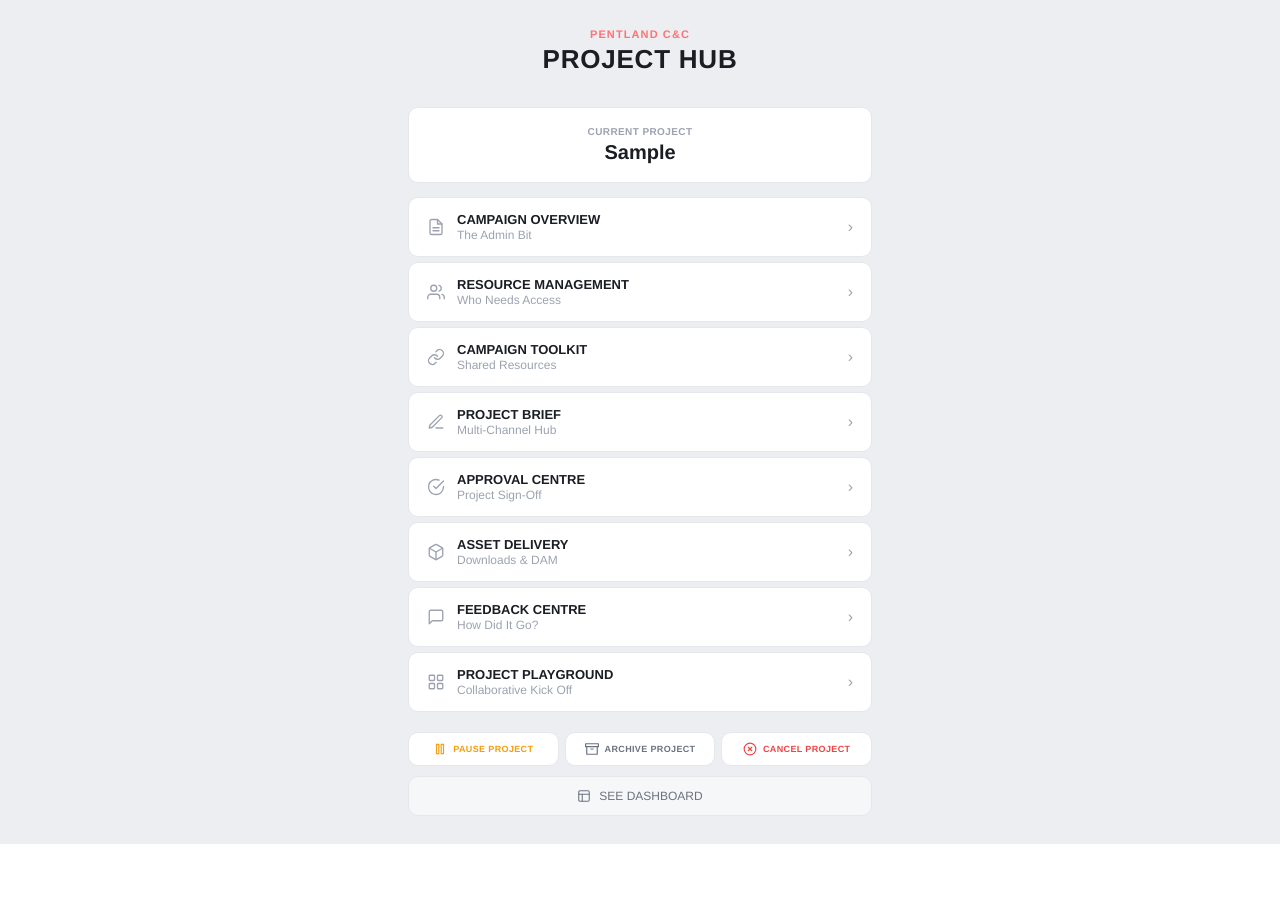
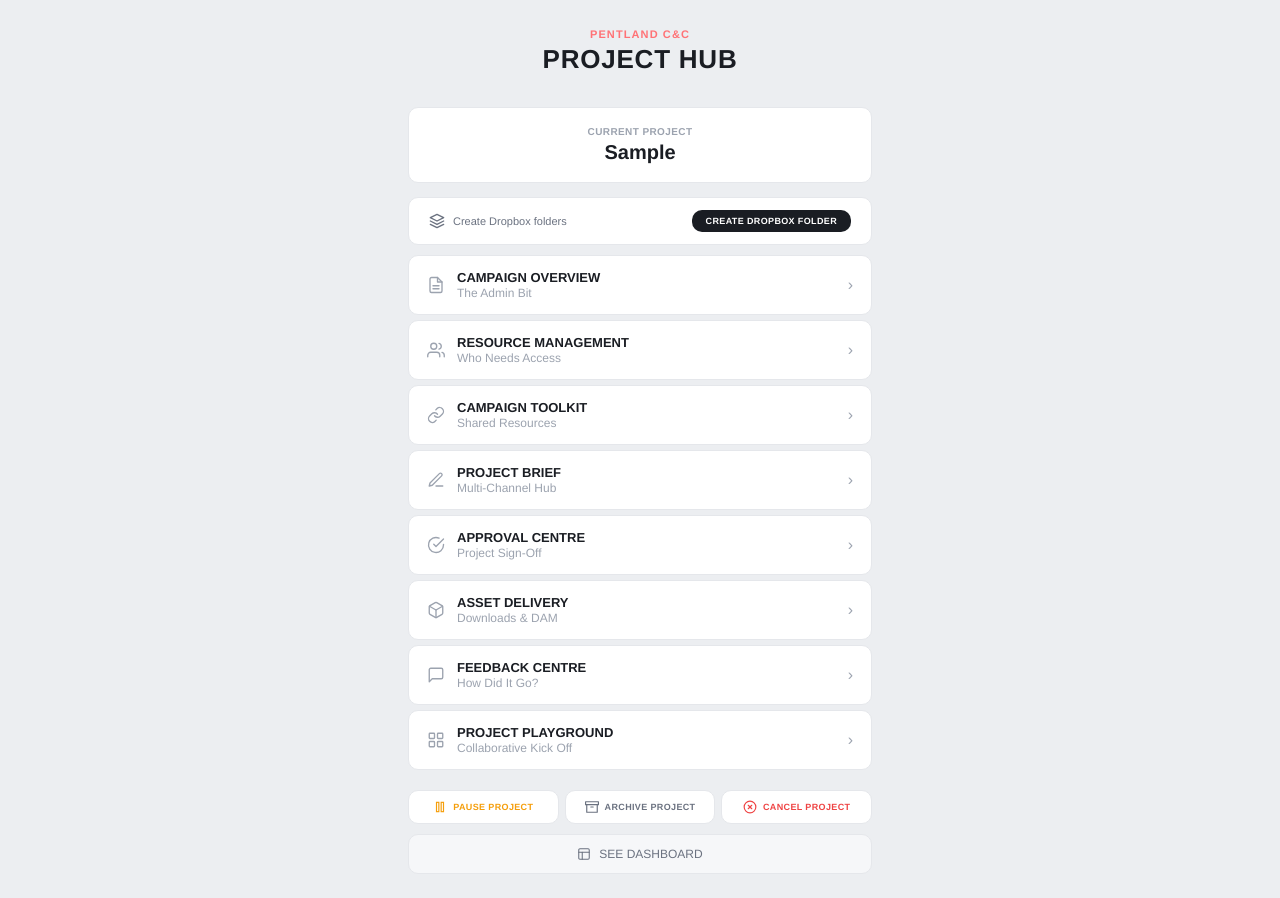
Before and after one commit to richpalmer71-pent/-ProjectHubv05, a React (Create React App) app: page / in a window 1280 px wide. Both pictures are taken after typing "Sample" into the empty fields and a click on the button "GO". Shown: the top 898 px of the page. Before the commit the page ends 844 px from the top, so only its background shows below. Built offline with nearby package versions, Linux system fonts and the light colour scheme.

Commit message:
Add files via upload

```diff
--- a/src/App.js
+++ b/src/App.js
@@ -155,6 +155,23 @@ export default function App(){
           <div style={{fontSize:10,...hd,color:C.g70,fontFamily:ff,marginBottom:4}}>CURRENT PROJECT</div>
           <div style={{fontSize:20,fontWeight:700,color:C.black,fontFamily:ff}}>{jobNum}</div>
         </Card>
+        {/* Dropbox Folder Status */}
+        {dbxStatus&&<Card style={{marginBottom:10,padding:"12px 20px",borderLeft:`4px solid ${dbxStatus==="done"?C.green:dbxStatus==="error"?"#ef4444":C.blue}`}}>
+          <div style={{display:"flex",alignItems:"center",gap:10}}>
+            {dbxStatus==="creating"&&<><div style={{width:14,height:14,border:`2px solid ${C.g88}`,borderTop:`2px solid ${C.blue}`,borderRadius:"50%",animation:"dbxspin 0.8s linear infinite"}}/><span style={{fontSize:11,...bd,color:C.blue,fontFamily:ff}}>Creating Dropbox folders...</span><style>{`@keyframes dbxspin{to{transform:rotate(360deg)}}`}</style></>}
+            {dbxStatus==="done"&&<><svg width="14" height="14" viewBox="0 0 24 24" fill="none" stroke={C.green} strokeWidth="2.5" strokeLinecap="round" strokeLinejoin="round"><path d="M20 6L9 17l-5-5"/></svg><span style={{fontSize:11,...bd,color:C.green,fontFamily:ff}}>Dropbox folders created</span></>}
+            {dbxStatus==="error"&&<><svg width="14" height="14" viewBox="0 0 24 24" fill="none" stroke="#ef4444" strokeWidth="2.5" strokeLinecap="round"><circle cx="12" cy="12" r="10"/><line x1="12" y1="8" x2="12" y2="12"/><line x1="12" y1="16" x2="12.01" y2="16"/></svg><span style={{fontSize:11,...bd,color:"#ef4444",fontFamily:ff}}>Failed — check Zapier</span><button onClick={()=>createDropboxFolders(jobNum,title,brand)} style={{marginLeft:8,padding:"4px 12px",border:`1px solid ${C.g88}`,...rad,background:C.card,color:C.g50,fontSize:9,...hd,fontFamily:ff,cursor:"pointer"}}>RETRY</button></>}
+          </div>
+        </Card>}
+        {!dbxStatus&&isRealJobNum(jobNum)&&<Card style={{marginBottom:10,padding:"12px 20px"}}>
+          <div style={{display:"flex",alignItems:"center",justifyContent:"space-between"}}>
+            <div style={{display:"flex",alignItems:"center",gap:8}}>
+              <svg width="16" height="16" viewBox="0 0 24 24" fill="none" stroke={dbxCreated?C.green:C.g50} strokeWidth="2" strokeLinecap="round" strokeLinejoin="round"><path d="M12 2L2 7l10 5 10-5-10-5z"/><path d="M2 17l10 5 10-5"/><path d="M2 12l10 5 10-5"/></svg>
+              <span style={{fontSize:11,...bd,color:C.g50,fontFamily:ff}}>{dbxCreated?"Dropbox folders ready":"Create Dropbox folders"}</span>
+            </div>
+            <button onClick={()=>createDropboxFolders(jobNum,title,brand)} style={{padding:"6px 14px",border:dbxCreated?`1px solid ${C.g88}`:"none",...rad,background:dbxCreated?C.card:C.black,color:dbxCreated?C.g50:C.card,fontSize:9,...hd,fontFamily:ff,cursor:"pointer"}}>{dbxCreated?"RE-CREATE":"CREATE DROPBOX FOLDER"}</button>
+          </div>
+        </Card>}
         <div style={{display:"flex",flexDirection:"column",gap:5}}>
           {MODULES.map(m=>{const vk=m.key==="brief"?"form":m.key;return(
             <button key={m.key} onClick={()=>setView(vk)} style={{width:"100%",padding:"14px 18px",border:`1px solid ${C.g88}`,...rad,background:C.card,cursor:"pointer",fontFamily:ff,textAlign:"left",display:"flex",alignItems:"center",gap:12}}>
```
